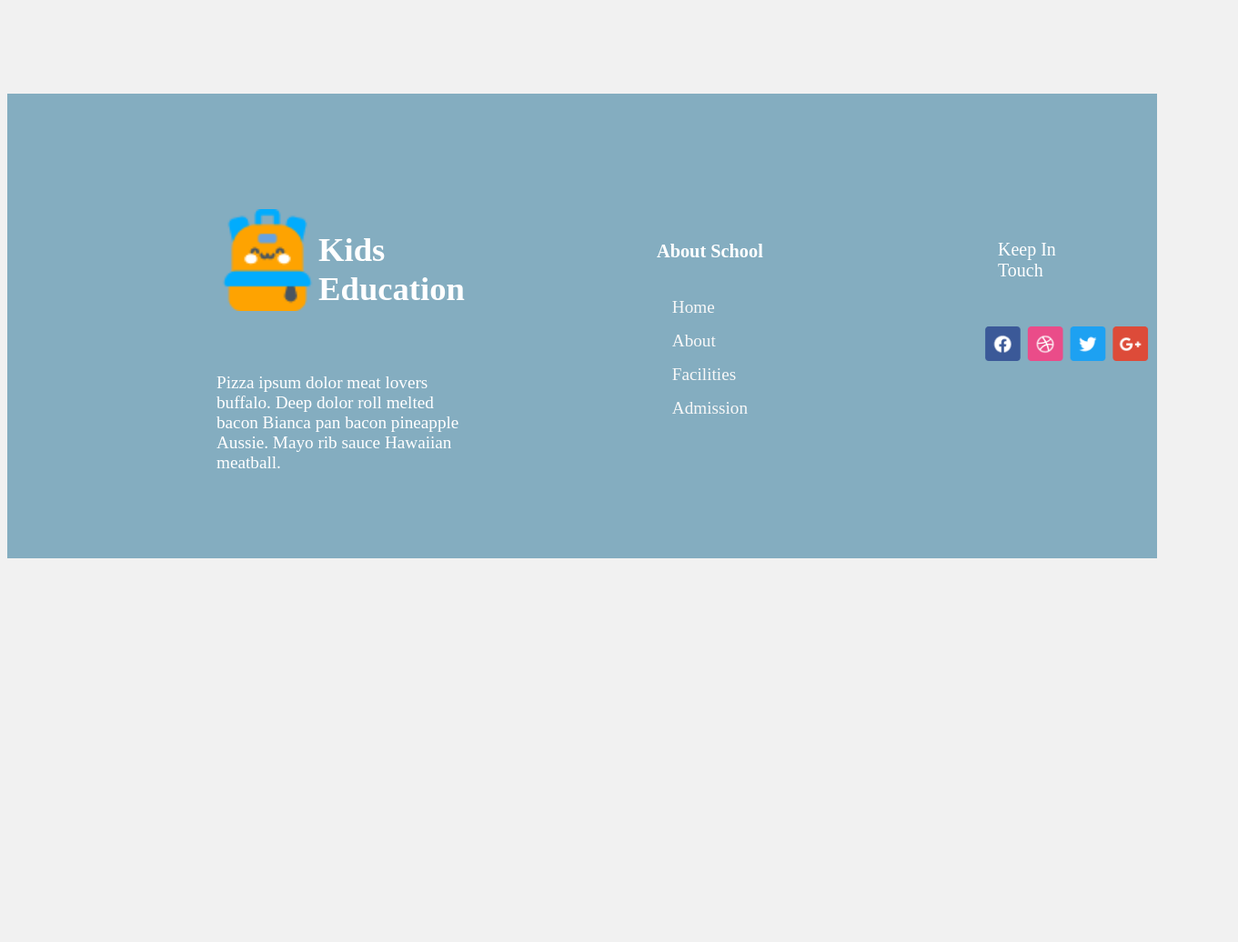
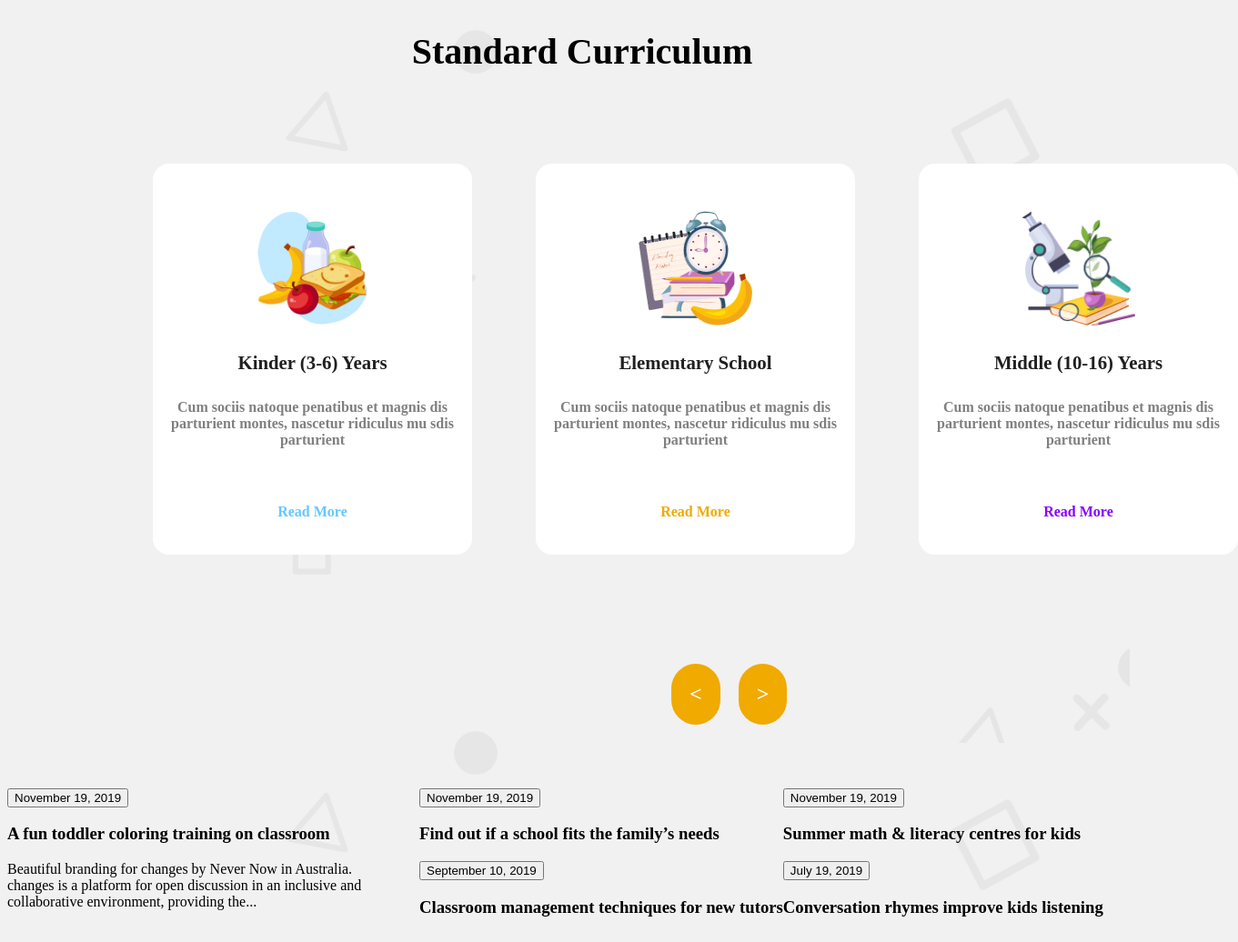
Before and after one commit to iammujahid51/my-assignment-2-github-repo, a plain HTML site: page index.html in a window 1280 px wide. Shown: the part 718-1754 px from the top of the page at 91% size, 1361 px wide, since content can reach past the window. Before the commit the page ends 1340 px from the top, so only its background shows below. Drawn offline with Linux system fonts and the light colour scheme.

Commit message:
added  grid-template

```diff
--- a/index.html
+++ b/index.html
@@ -3,7 +3,7 @@
 <head>
   <meta charset="UTF-8">
   <meta name="viewport" content="width=device-width, initial-scale=1.0">
-  <title>Document</title>
+  <title>MY Assignment -2</title>
   <link rel="stylesheet" href="styles/exam.css">
 
   <link rel="preconnect" href="https://fonts.googleapis.com">
@@ -38,38 +38,86 @@
 
   </header>
   <main>
+    <h3 class="section-title-main">Standard Curriculum</h3>
+    <section class="Standard ">
+      <div class="section-crad">
+        <img class="main-img" src="assets/kinder.png" alt="">
+        <h4 class="mai-title">Kinder (3-6) Years</h4>
+         <p class="main-des">Cum sociis natoque penatibus et magnis
+          dis parturient montes, nascetur ridiculus
+          mu sdis parturient</p>
+            <p  id="btn-1"  class="section-main-btn" >Read More</p>
+
+       </div>
+
+       <div class="section-crad">
+        <img class="main-img" src="assets/elementary.png" alt="">
+        <h4 class="mai-title">Elementary School</h4>
+         <p class="main-des">Cum sociis natoque penatibus et magnis
+          dis parturient montes, nascetur ridiculus
+          mu sdis parturient</p>
+            <p id="btn-2" class="section-main-btn">Read More</p>
+       </div>
+
+       <div class="section-crad">
+        <img class="main-img" src="assets/middle.png" alt="">
+        <h4 class="mai-title">Middle (10-16) Years</h4>
+         <p class="main-des">Cum sociis natoque penatibus et magnis
+          dis parturient montes, nascetur ridiculus
+          mu sdis parturient</p>
+            <p  id="btn-3"  class="section-main-btn" >Read More</p>
+       </div>
+
+    </section>
+    <section class="icon">
+      <div class="div-icon">
+        <h1 class="div-h1"> < </h1>
+        <h1 class="div-h1">></h1>
+      </div>
+     </section>
+
+
+
+     <section class=" Stories">
+
+      <div class="our-class">
+        <button class="btn-1">November 19, 2019</button>
+        <h3 class="Storie-1">A fun toddler coloring training on
+          classroom</h3>
+        <p class="our-desc">Beautiful branding for changes by Never Now in Australia.
+          changes is a platform for open discussion in an inclusive and
+          collaborative environment, providing the...</p>
+      </div>
+
+      <section class="section-our">
+        <div class="our-section-1">
+          <button class="our-btn-1">November 19, 2019</button>
+          <h3 class="our-title">Find out if a school fits the
+            family’s needs</h3>
+
+        </div>
+        <div class="our-section-2">
+          <button class="our-btn-2">November 19, 2019</button>
+          <h3 class="our-title">Summer math & literacy
+            centres for kids</h3>
+
+        </div>
+        <div class="our-section-3">
+          <button class="our-btn-1">September 10, 2019</button>
+          <h3 class="our-title">Classroom management
+            techniques for new tutors</h3>
+          <p class="our-des"></p>
+        </div>
+        <div class="our-section-3">
+          <button class="our-btn-4">July 19, 2019</button>
+          <h3 class="our-title">Conversation rhymes
+            improve kids listening</h3>
+          <p class="our-des"></p>
+        </div>
+      </section>
+     </section>
 
   </main>
-  <footer class="footer">
-    <div class="Education">
-     <div class="Kids">
-      <img src="assets/logo.png" alt="">
-       <h3 class="h-3">Kids
-        Education</h3>
-     </div>
-     <p class="Pizza">Pizza ipsum dolor meat lovers buffalo. Deep dolor roll melted bacon Bianca pan bacon pineapple Aussie. Mayo rib sauce Hawaiian meatball.</p>
-    </div>
-
-    <div class="About-titel">
-     <h5 class="h5">About School</h5>
-     <ul class="footer-link">
-      <li id="Home">Home</li>
-      <li id="About">About</li>
-      <li id="Facilities">Facilities</li>
-      <li id="Admission">Admission</li>
-
-     </ul>
-    </div>
-    <div class="icons">
-      <h4 class="h4">Keep In Touch</h4>
-     <ul class="img-link">
-      <li><a href=""><img src="assets/fb.png" alt=""></a></li>
-      <li><a href=""><img src="assets/dribble.png" alt=""></a></li>
-      <li><a href=""><img src="assets/twitter.png" alt=""></a></li>
-      <li><a href=""><img src="assets/google+.png" alt=""></a></li>
-     </ul>
-    </div>
-  </footer>
 
 </body>
 </html>
--- a/styles/exam.css
+++ b/styles/exam.css
@@ -127,7 +127,7 @@ nav,ul,a{
   gap: 200px;
   background-color: #84adc0;
   margin-top: 100px;
-  padding: 100px 80px 100px 80px ;
+  padding: 100px 80px 0px 80px ;
 
 }
 .img-link{
@@ -209,3 +209,116 @@ padding-bottom: 15px;
 .icons{
   max-width: 177px;
 }
+
+
+main{
+  background-image:url(../assets/bg.png);
+  height: 100%;
+  width: 100%;
+}
+
+
+
+
+
+.section-title-main{
+  /* max-width: 460px; */
+  font-size: 2.5rem;
+  text-align: center;
+  color: #000000;
+  margin-top: 30px;
+}
+.Standard {
+
+ display: flex;
+ gap: 70px;
+margin: 100px 100px 100px 160px;
+}
+
+.main-des{
+
+}
+.section-crad{
+ background:white;
+ /* margin-r: 100px; */
+  height: 430px;
+  width: 400px;
+  border-radius: 18px;
+}
+.main-img{
+  height: 126px;
+  width: 125px;
+  padding: 52px 113px 0px 113px ;
+}
+.mai-title{
+  font-size: 1.30rem;
+  font-weight: bold;
+  color: #202020;
+  text-align: center;
+  margin-top: 5px;
+}
+.main-des{
+  font-size: 1rem;
+  font-weight: 600;
+  color: #808080;
+  text-align: center;
+
+
+}
+.section-main-btn{
+  text-align: center;
+ font-size: 1rem;
+ font-weight: bold;
+ padding: 45px;
+
+}
+#btn-1{
+ color:#64C8FF ;
+}
+#btn-2{
+color:#F0AA00 ;
+}
+#btn-3{
+color:#8700FF ;
+}
+
+.div-icon{
+  display: flex;
+  margin-top: 20px;
+
+  gap: 20px;
+}
+.div-h1{
+  background-color: #F0AA00;
+  padding: 20px;
+  border-radius: 50px;
+  font-size: 1.50rem;
+  font-weight: 600;
+  color: #FFFFFF;
+}
+.icon{
+  background-image:url(../assets/bg.png);
+  margin: 10px 30px 50px 730px;
+
+
+}
+
+
+
+
+
+
+
+
+
+.Stories{
+ display: flex;
+ gap: 20px;
+}
+.our-desc{
+  max-width: 433px;
+}
+.section-our{
+  display: grid;
+  grid-template-columns: repeat(2,1fr);
+}
```
